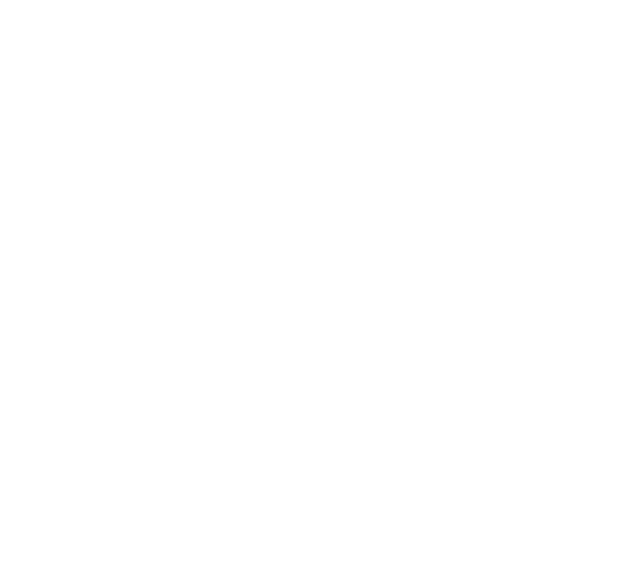
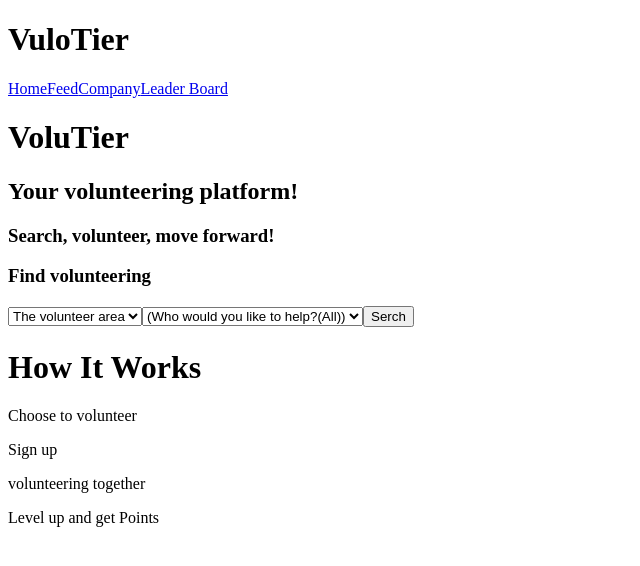
Before and after one commit to Ohad-Raz/VoluTier, a React (Vite) app in the folder client/: page / in a window 1280 px wide. Before the commit this address had no page. Shown: the top 566 px of the page, without its empty margins (0-640 px from the left). Built offline with nearby package versions, Linux system fonts and the light colour scheme.

Commit message:
navbar & home page

```diff
--- a/client/src/App.jsx
+++ b/client/src/App.jsx
@@ -1,22 +1,23 @@
-import { useState } from 'react'
-import './App.css'
-import Feed from './pages/Feed/Feed'
+import { useState } from "react";
+import "./App.css";
+import Feed from "./pages/Feed/Feed";
+import Home from "./pages/Home/Home";
+import Navbar from "./components/Navbar/Navbar";
 
-import { BrowserRouter as Router, Route, Routes } from "react-router-dom";
+import { BrowserRouter, Router, Route, Routes } from "react-router-dom";
 
 function App() {
   return (
-
-<Router>
-  <div>
-    <Routes>
-{/* <Route path="/" element={<Home />} /> */}
-          <Route path="/feed" element={<Feed />} />
-          </Routes>
-            </div>
-</Router>
-
-  )
+    <BrowserRouter>
+    <Navbar />
+      <main>
+        <Routes>
+          <Route path="/" element={<Home />} />
+          <Route path="/Feed" element={<Feed />} />
+        </Routes>
+      </main>
+    </BrowserRouter>
+  );
 }
 
-export default App
+export default App;
--- /dev/null
+++ b/client/src/components/Navbar/Navbar.jsx
@@ -0,0 +1,25 @@
+import React from "react";
+import { Link } from "react-router-dom";
+import styles from "./Navbar.module.css";
+
+function Navbar() {
+  return (
+    <>
+      <header>
+        <div>
+          <h1>
+            Vulo<span>Tier</span>
+          </h1>
+          <div>
+            <Link to="/">Home</Link>
+            <Link to="/Feed">Feed</Link>
+            <Link to="/Company">Company</Link>
+            <Link to="/leaderboard">Leader Board</Link>
+          </div>
+        </div>
+      </header>
+    </>
+  );
+}
+
+export default Navbar;
--- a/client/src/pages/Home/Home.jsx
+++ b/client/src/pages/Home/Home.jsx
@@ -1,9 +1,47 @@
-import React from 'react'
+import React from "react";
 
 function Home() {
   return (
-    <div>Home</div>
-  )
+    <>
+      <div>
+        <h1>
+          Volu<span>Tier</span>
+        </h1>
+        <h2>Your volunteering platform!</h2>
+        <h3>Search, volunteer, move forward!</h3>
+
+        <div>
+          <h3>Find volunteering</h3>
+          <select name="area" id="">
+            <option value="noth">The volunteer area</option>
+            <option value="north"></option>
+            <option value="west"></option>
+            <option value="east"></option>
+            <option value="south"></option>
+          </select>
+          <select name="subject" id="">
+            <option value="">{"(Who would you like to help?(All))"}</option>
+            <option value="Environment">Environment</option>
+            <option value="at risk youth">at risk youth</option>
+            <option value="elderly people">elderly people</option>
+            <option value="Building">Building</option>
+            <option value="agriculture">agriculture</option>
+            <option value="education">education</option>
+            <option value="software">software</option>
+          </select>
+          <button>Serch</button>
+
+          <div>
+            <h1>How It Works</h1>
+            <p>Choose to volunteer</p>
+            <p>Sign up</p>
+            <p>volunteering together</p>
+            <p>Level up and get Points</p>
+          </div>
+        </div>
+      </div>
+    </>
+  );
 }
 
-export default Home
+export default Home;
```
Also changed, not shown: client/src/components/home.jsx (deleted, +0 -7 lines), client/src/components/Navbar/Navbar.module.css (added).
